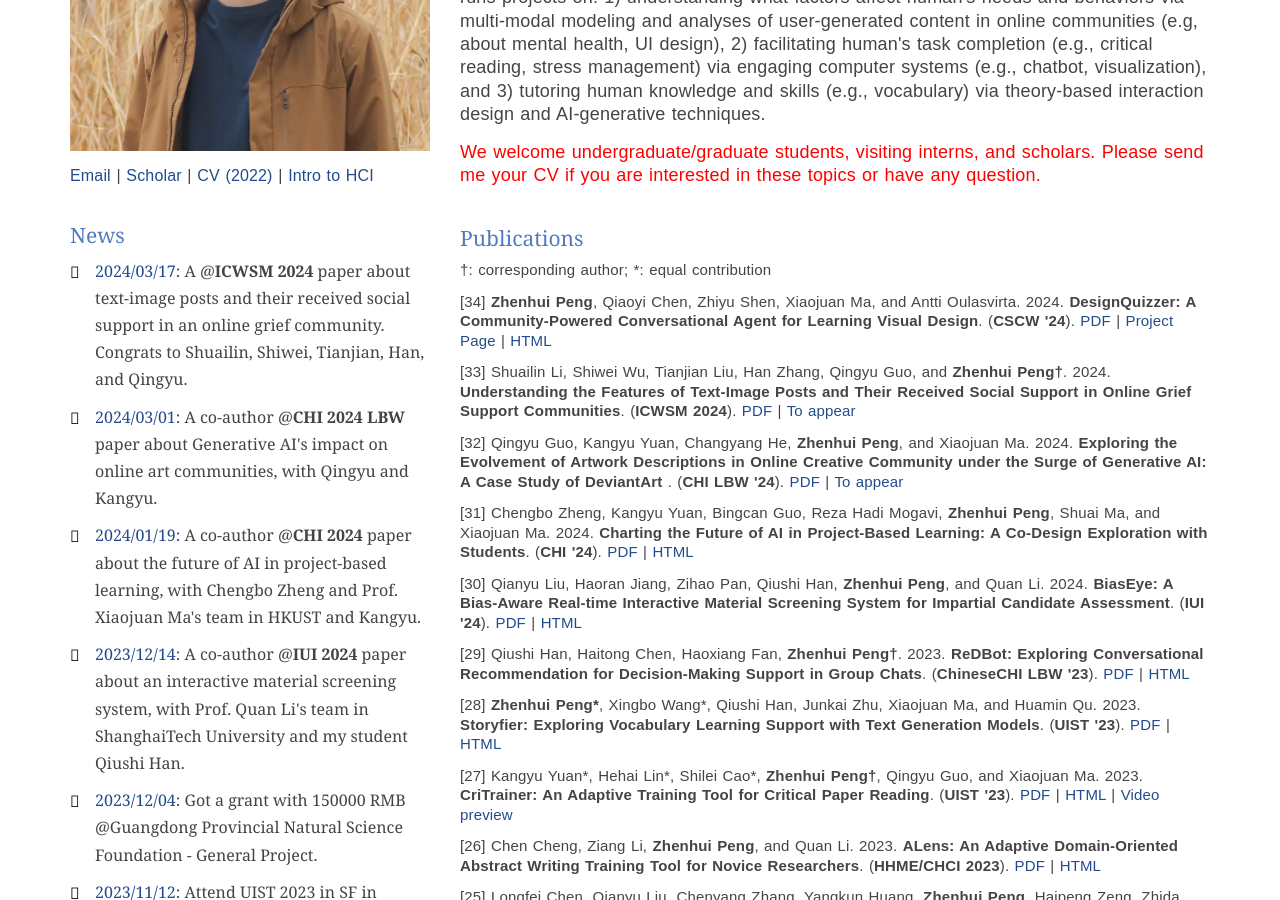
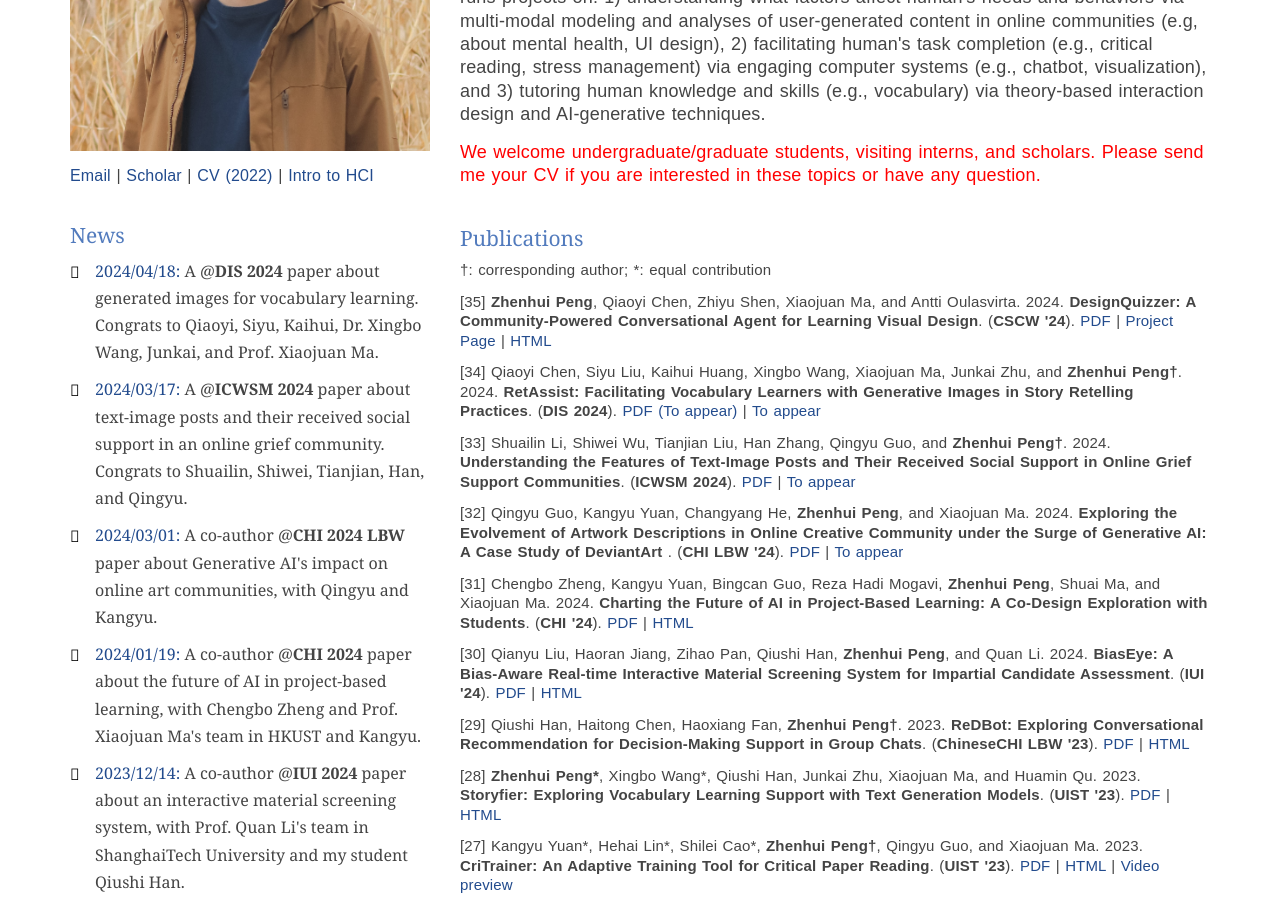
Before and after one commit to PenguinZhou/PenguinZhou.github.io, a Jekyll site: the page index.html, which Jekyll copies as it is, in a window 1280 px wide and 900 px high, scrolled down 362 px. Built offline with Jekyll 4.4.1, drawn with Linux system fonts in a browser that asks for light colours.

Commit message:
add dis2024 paper

```diff
--- a/index.html
+++ b/index.html
@@ -80,6 +80,9 @@
                 <div class="widget widget-archives news">
                     <h3 class="widget-title">News</h3>
                     <ul>
+                        <li>
+                            <a>2024/04/18:</a> A @<strong>DIS 2024</strong> paper about generated images for vocabulary learning. Congrats to Qiaoyi, Siyu, Kaihui, Dr. Xingbo Wang, Junkai, and Prof. Xiaojuan Ma.
+                        </li>
                         <li>
                             <a>2024/03/17:</a> A @<strong>ICWSM 2024</strong> paper about text-image posts and their received social support in an online grief community. Congrats to Shuailin, Shiwei, Tianjian, Han, and Qingyu.
                         </li>
@@ -259,12 +262,19 @@
                     <h3 class="widget-title">Publications</h3>
                     <p>&#8224;: corresponding author;	 *: equal contribution</p>
                     <div class="publication">
-                        <p>[34] <strong>Zhenhui Peng</strong>, Qiaoyi Chen, Zhiyu Shen, Xiaojuan Ma, and Antti Oulasvirta.
+                        <p>[35] <strong>Zhenhui Peng</strong>, Qiaoyi Chen, Zhiyu Shen, Xiaojuan Ma, and Antti Oulasvirta.
                             2024. <strong>DesignQuizzer: A Community-Powered Conversational Agent for Learning Visual Design</strong>.
                             (<strong>CSCW '24</strong>).
                             <a href="docs/cscw24_designquizzer.pdf">PDF</a> |
                             <a href="projects/designquizzer/index.html">Project Page</a> |
                             <a href="https://arxiv.org/abs/2310.12019">HTML</a>
+                        </p>
+
+                        <p>[34] Qiaoyi Chen, Siyu Liu, Kaihui Huang, Xingbo Wang, Xiaojuan Ma, Junkai Zhu, and <strong>Zhenhui Peng&#8224;</strong>.
+                            2024. <strong>RetAssist: Facilitating Vocabulary Learners with Generative Images in Story Retelling Practices</strong>.
+                            (<strong>DIS 2024</strong>).
+                            <a href="docs/icwsm2024_grief_community.pdf">PDF (To appear)</a> |
+                            <a href="https://arxiv.org/abs/2310.12019">To appear</a>
                         </p>
 
                         <p>[33] Shuailin Li, Shiwei Wu, Tianjian Liu, Han Zhang, Qingyu Guo, and <strong>Zhenhui Peng&#8224;</strong>.
```
Also changed, not shown: 1 other file.
